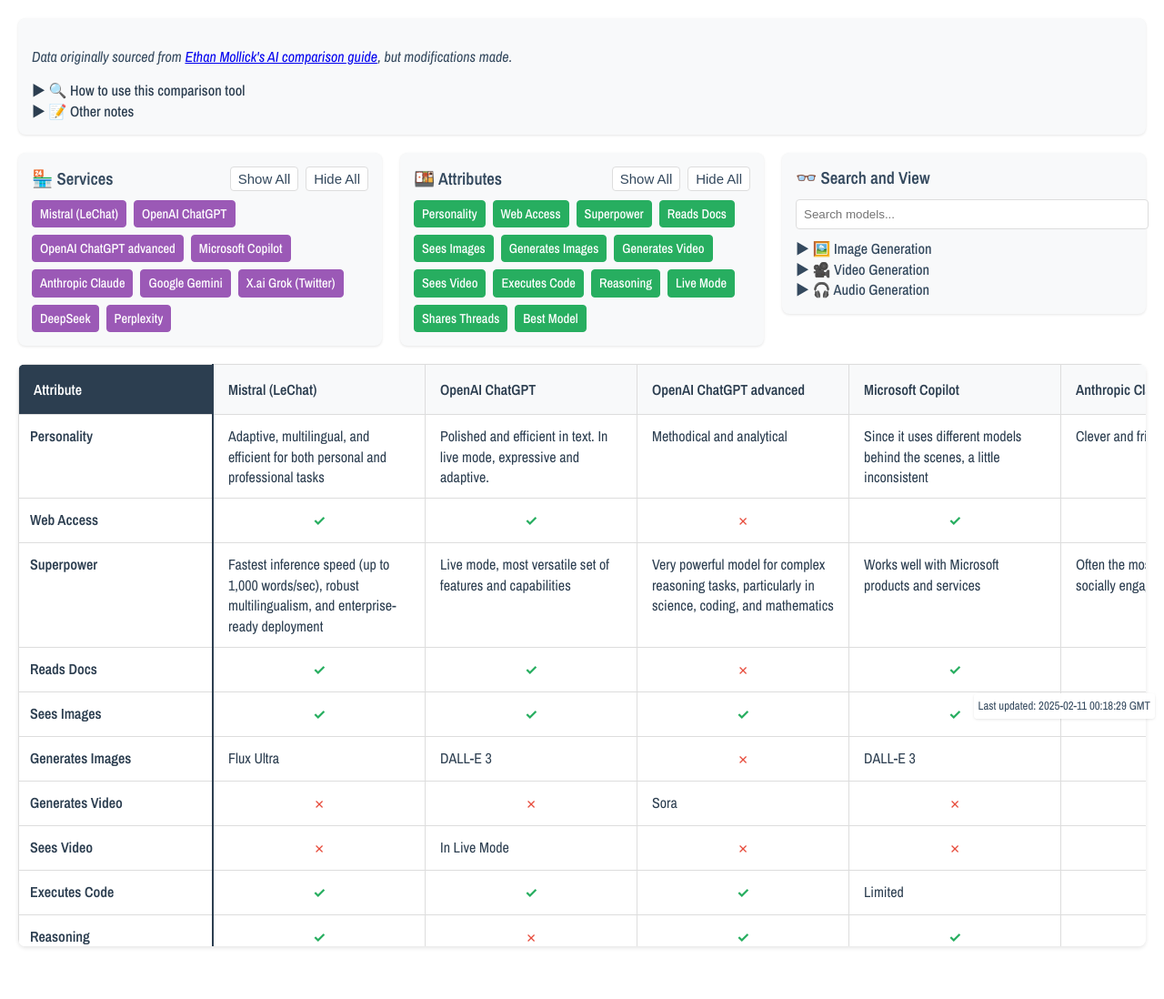
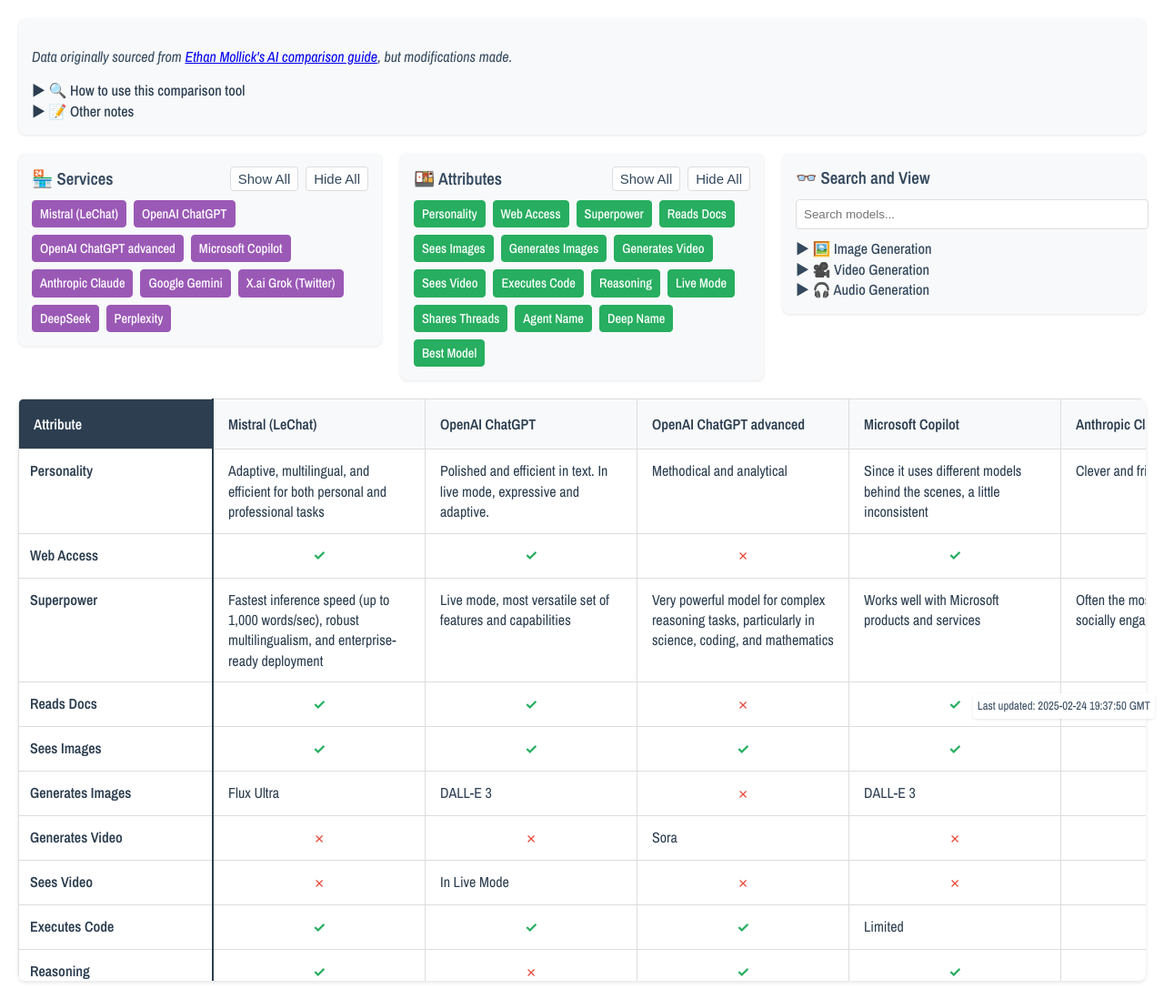
Before and after one commit to lpcode808/Comparison, a plain HTML site: page index.html in a window 1280 px wide. Shown: the whole page at 91% size. Before the commit the page ends 1060 px from the top, so only its background shows below. Drawn offline with nearby package versions, Linux system fonts and the light colour scheme.

Commit message:
Claude 3.7 extended thinking, Perplexity Comet, operator and deep

```diff
--- a/app.js
+++ b/app.js
@@ -13,6 +13,8 @@
         seesVideo: false,
         readsDocs: true,
         sharesThreads: false,
+        agentName: false,
+        deepName: false,
         personality: "Adaptive, multilingual, and efficient for both personal and professional tasks",
         superpower: "Fastest inference speed (up to 1,000 words/sec), robust multilingualism, and enterprise-ready deployment"
     },
@@ -30,6 +32,8 @@
         seesVideo: "In Live Mode",
         readsDocs: true,
         sharesThreads: true,
+        agentName: "Operator",
+        deepName: false,
         personality: "Polished and efficient in text. In live mode, expressive and adaptive.",
         superpower: "Live mode, most versatile set of features and capabilities"
     },
@@ -47,6 +51,8 @@
         seesVideo: false,
         readsDocs: false,
         sharesThreads: true,
+        agentName: false,
+        deepName: false,
         personality: "Methodical and analytical",
         superpower: "Very powerful model for complex reasoning tasks, particularly in science, coding, and mathematics"
     },
@@ -64,14 +70,16 @@
         seesVideo: false,
         readsDocs: true,
         sharesThreads: false,
+        agentName: false,
+        deepName: false,
         personality: "Since it uses different models behind the scenes, a little inconsistent",
         superpower: "Works well with Microsoft products and services"
     },
     {
         service: "Anthropic Claude",
-        bestModel: "Claude 3.5",
+        bestModel: "Claude 3.7",
         liveMode: false,
-        reasoning: false,
+        reasoning: true,
         webAccess: false,
         generatesImages: false,
         generatesVideo: false,
@@ -81,6 +89,8 @@
         seesVideo: false,
         readsDocs: true,
         sharesThreads: false,
+        agentName: "via API",
+        deepName: "extended thinking mode",
         personality: "Clever and friendly",
         superpower: "Often the most creative and socially engaging model"
     },
@@ -98,6 +108,8 @@
         seesVideo: true,
         readsDocs: true,
         sharesThreads: false,
+        agentName: false,
+        deepName: "2.0 Flash Thinking",
         personality: "Helpful and a bit bland",
         superpower: "Wide variety of features, good connections with search"
     },
@@ -115,6 +127,8 @@
         seesVideo: false,
         readsDocs: true,
         sharesThreads: true,
+        agentName: false,
+        deepName: false,
         personality: "Sarcastic and \"fun\" (though you can tone that down)",
         superpower: "Powerful model integrated tightly with X/TWitter"
     },
@@ -132,6 +146,8 @@
         seesVideo: false,
         readsDocs: "Limited",
         sharesThreads: false,
+        agentName: false,
+        deepName: false,
         personality: "Neurotically helpful, warm",
         superpower: "Remarkably cheap and powerful model out of China"
     },
@@ -149,6 +165,8 @@
         seesVideo: false,
         readsDocs: true,
         sharesThreads: true,
+        agentName: "Comet",
+        deepName: "DeepResearch",
         personality: "Informative and concise",
         superpower: "Select the LLM of choice, and cites web sources well"
     }
@@ -169,6 +187,8 @@
         'reasoning',
         'liveMode',
         'sharesThreads',
+        'agentName',
+        'deepName',
         'bestModel'
     ];
 
--- a/index.html
+++ b/index.html
@@ -445,7 +445,7 @@
         </table>
     </div>
     <div style="position: fixed; bottom: 10px; right: 10px; font-size: 0.8em; color: var(--secondary-color); background: rgba(255,255,255,0.9); padding: 5px; border-radius: 4px; box-shadow: 0 1px 3px rgba(0,0,0,0.1);">
-        Last updated: 2025-02-11 00:18:29 GMT
+        Last updated: 2025-02-24 19:37:50 GMT
     </div>
     <script src="https://cdn.jsdelivr.net/npm/fuse.js/dist/fuse.min.js"></script>
     <script src="app.js"></script>
```
Also changed, not shown: planningDocs/log.md (+13 -0 lines).
